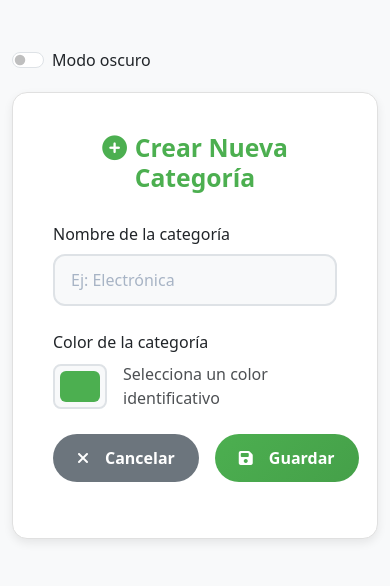
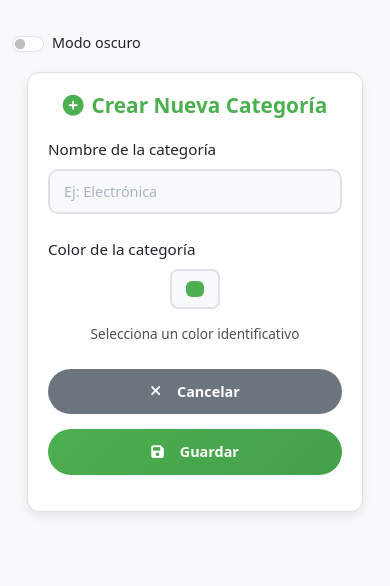
Before and after one commit to DarioRodel/ControlStock, a Django app: page /categorias/nueva/ in a window 390 px wide. Shown: the top 586 px of the page. Run offline with Django 5.2, Linux system fonts and the light colour scheme; some libraries are stand-ins or nearby versions.

Commit message:
Diseño responsive

```diff
--- a/control/templates/stock/categoria_create.html
+++ b/control/templates/stock/categoria_create.html
@@ -280,6 +280,132 @@
             position: relative;
             margin-bottom: 20px; /* Espacio debajo del interruptor. */
         }
+        /* Breakpoint Medium (Tablets) - 768px */
+    @media (max-width: 768px) {
+        .form-card {
+            padding: 30px;
+            margin: 0 15px;
+            max-width: 100%;
+        }
+
+        .form-card h2 {
+            font-size: 1.5rem;
+            margin-bottom: 25px;
+        }
+
+        .form-control {
+            padding: 10px 14px;
+            font-size: 0.95rem;
+        }
+
+        .btn-form {
+            padding: 10px 20px;
+            font-size: 0.95rem;
+        }
+
+        .d-flex.align-items-center.gap-3 {
+            flex-direction: column;
+            align-items: flex-start;
+            gap: 15px !important;
+        }
+    }
+
+    /* Breakpoint Small (Móviles grandes) - 576px */
+    @media (max-width: 576px) {
+        .form-card {
+            padding: 25px;
+            border-radius: 12px;
+        }
+
+        .form-card h2 {
+            font-size: 1.4rem;
+            margin-bottom: 20px;
+        }
+
+        .form-control {
+            font-size: 0.9rem;
+            border-radius: 10px;
+        }
+
+        .btn-form {
+            width: 100%;
+            padding: 12px;
+            font-size: 0.9rem;
+        }
+
+        .d-flex.justify-content-between.mt-4.gap-3 {
+            flex-direction: column;
+            gap: 15px !important;
+        }
+
+        .dark-mode-toggle {
+            margin-bottom: 15px;
+        }
+
+        .form-check-label {
+            font-size: 0.9rem;
+        }
+    }
+
+    /* Breakpoint Extra Small (Móviles pequeños) - 480px */
+    @media (max-width: 480px) {
+        .form-card {
+            padding: 20px;
+        }
+
+        .form-card h2 {
+            font-size: 1.3rem;
+        }
+
+        .form-label {
+            font-size: 0.95rem;
+        }
+
+        .form-control-color {
+            width: 50px;
+            height: 40px;
+        }
+
+        .text-muted {
+            font-size: 0.85rem;
+        }
+
+        .container.py-5 {
+            padding-top: 2rem !important;
+            padding-bottom: 2rem !important;
+        }
+    }
+
+    /* Optimizaciones específicas para modo oscuro */
+    @media (max-width: 768px) {
+        body[data-theme="dark"] .form-card {
+            box-shadow: 0 2px 6px rgba(255, 255, 255, 0.1);
+        }
+    }
+
+    /* Mejoras de toque para móviles */
+    @media (hover: none) {
+        .btn-form:hover {
+            transform: none !important;
+            opacity: 1 !important;
+        }
+
+        .form-control:focus {
+            box-shadow: 0 0 0 3px rgba(76, 175, 80, 0.15) !important;
+        }
+    }
+
+    /* Ajuste de altura en pantallas pequeñas */
+    @media (max-height: 600px) {
+        .container.py-5 {
+            padding-top: 1.5rem !important;
+            padding-bottom: 1.5rem !important;
+        }
+
+        .form-card {
+            padding: 15px;
+        }
+    }
     </style>
 
     <div class="container py-5">
```
Also changed, not shown: control/templates/stock/dashboard.html (+159 -0 lines).
